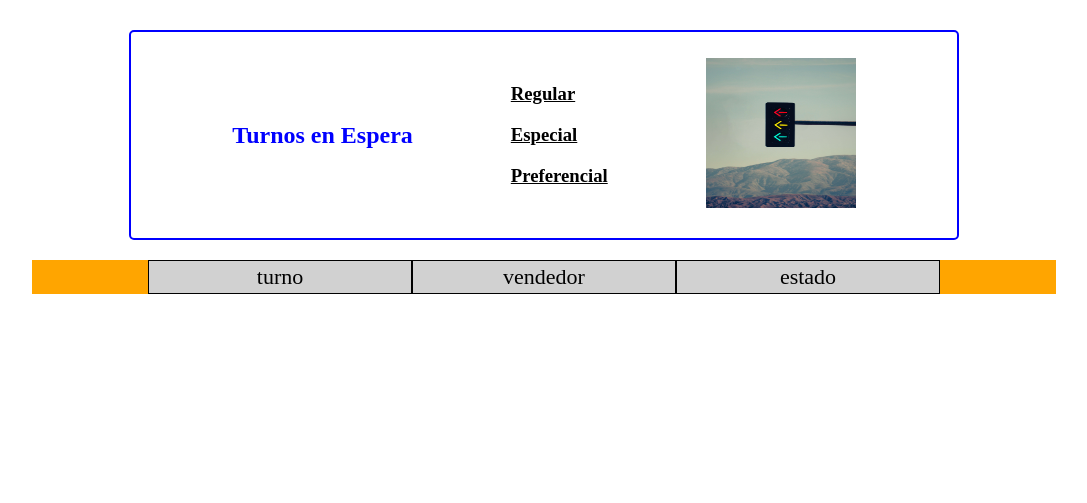
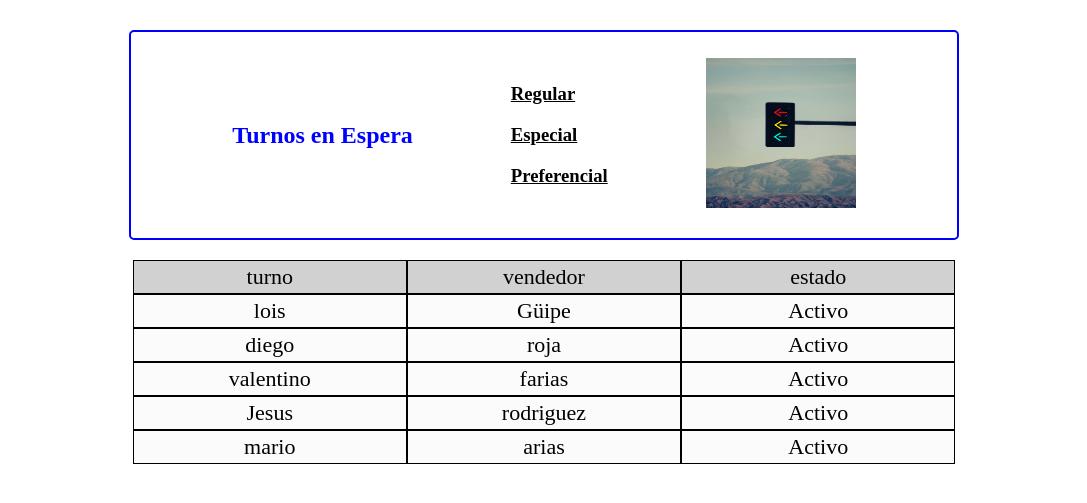
Before and after one commit to userlg/digiturn-flask-app, a Flask app: page /sellers_view in a window 1280 px wide. Shown: the top 503 px of the page, without its empty margins (96-1183 px from the left). Run offline with Flask 2, Linux system fonts and the light colour scheme; data comes from the database, SQL or seed files in the repository; both versions use the stored data as it was after the commit.

Commit message:
new file app js and function

```diff
--- a/app/static/css/style.css
+++ b/app/static/css/style.css
@@ -84,7 +84,6 @@ body {
 #father2 {
   width: 80%;
   margin: auto;
-  background: orange;
 }
 #father2 #table #column_table {
   margin-top: 20px;
@@ -95,11 +94,28 @@ body {
 #father2 #table #column_table div {
   display: block;
   font-size: 22px;
-  width: 25%;
+  width: 26%;
   text-align: center;
   padding: 3px;
   background-color: #d1d1d1;
   border: 1px solid black;
+}
+#father2 #table #data_seller #details {
+  display: flex;
+  flex-direction: row;
+  justify-content: center;
+}
+#father2 #table #data_seller #details div {
+  font-size: 22px;
+  width: 26%;
+  text-align: center;
+  padding: 3px;
+  background-color: #fcfbfb;
+  border: 1px solid black;
+}
+
+.pair-style {
+  background: #858383;
 }
 
 #footer {
--- a/app/static/css/style.scss
+++ b/app/static/css/style.scss
@@ -113,27 +113,51 @@ body {
 #father2 {
   width: 80%;
   margin: auto;
-  background: orange;
+
   #table {
     #column_table {
       margin-top: 20px;
       display: flex;
-    flex-direction: row;
-    justify-content:center;
+      flex-direction: row;
+      justify-content: center;
+
       div {
         display: block;
         font-size: 22px;
-        width:25%;
+        width: 26%;
         text-align: center;
         padding: 3px;
-        background-color:rgb(209, 209, 209);
+        background-color: rgb(209, 209, 209);
         border: 1px solid black;
       }
+    }
+
+    #data_seller {
+
+      #details {
+        display: flex;
+        flex-direction: row;
+        justify-content: center;
+
+        div {
+          font-size: 22px;
+          width: 26%;
+          text-align: center;
+          padding: 3px;
+          background-color: rgb(252, 251, 251);
+          border: 1px solid black;
+        }
+      }
+
     }
   }
 }
 
 //<-------------------------------------------------->
+
+.pair-style {
+  background:rgb(133, 131, 131);
+}
 
 
 //-----------------MARQUEE EFFECT --------------
--- a/app/static/js/app.js
+++ b/app/static/js/app.js
@@ -1,2 +1,7 @@
 
-  console.log('Funcionando')
+const btnNormal = document.getElementById('normal')
+
+btnNormal.addEventListener('click', () => {
+  console.log('Boton presionado')
+  window.open('/', 'MyWindow', 'width=500,height=500,scrollbars=no, margin=auto')
+})
--- a/app/templates/index.html
+++ b/app/templates/index.html
@@ -4,10 +4,10 @@
   <div id="container" class="animate__animated animate__bounceInDown animate__delay-1s animate__slow">
     <h2>Principal View</h2>
     <div id="main">
-      <button id="normal" type="button">Clientes</button>
+      <button id="normal" type="button">Normal</button>
       <div id="especial">
-        <button type="button" id="especial">Especial</button>
-        <select name="vendedor" id="vendedor" style="display:none;">
+        <button type="button" id="Especial">Especial</button>
+        <select name="vendedor" id="Vendedor" style="display:none;">
           <option>Arturo</option>
           <option>Carlos</option>
           <option>Diego</option>
--- a/app/templates/sellers_view.html
+++ b/app/templates/sellers_view.html
@@ -23,6 +23,17 @@
       <div>vendedor</div>
       <div>estado</div>
     </div>
+      <div id="data_seller">
+        {% if sellers %}
+        {% for seller in sellers %}
+        <div id='details'>
+        <div class="{% if  seller.id  % 2  %} pair-style {% endif %}"> {{ seller.name }}</div>
+        <div>{{ seller.last_name }}</div>
+        <div>Activo</div>
+        </div>
+        {%  endfor %}
+        {%  endif %}
+      </div>
   </div>
 </div>
 
--- a/app/views.py
+++ b/app/views.py
@@ -9,4 +9,6 @@ def home():
 
 @app.route('/sellers_view',methods=['GET'])
 def sellers_view():
-    return render_template('sellers_view.html')
+
+    sellers = Vendedor.query.all();
+    return render_template('sellers_view.html',sellers=sellers)
```
Also changed, not shown: app/database/comerce.db, 1 other file.
